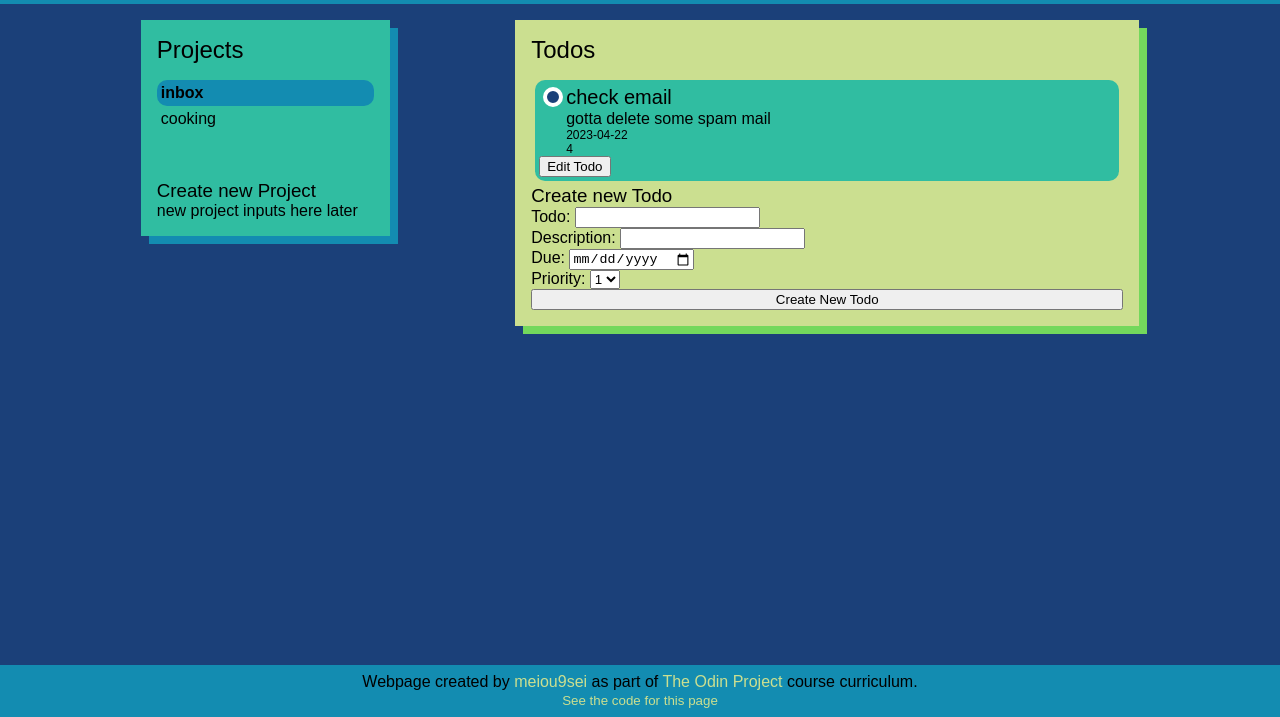
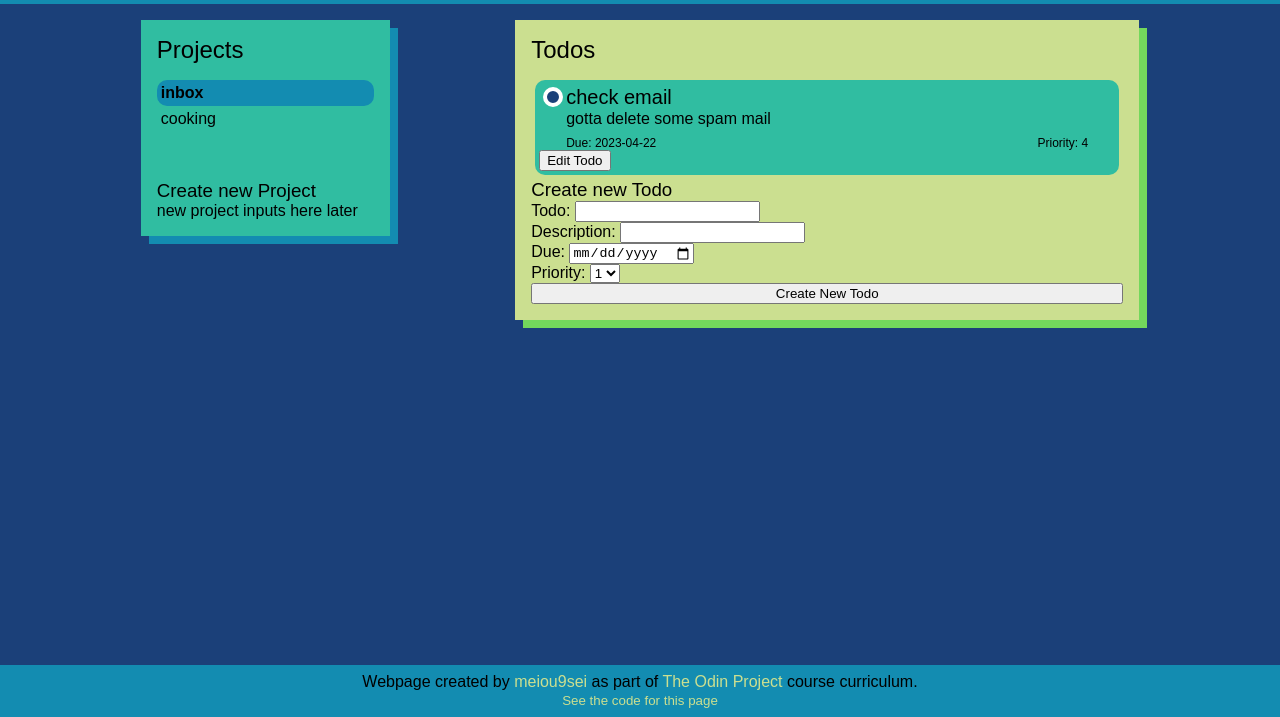
Before and after one commit to meiou9sei/TOP-todo-app, a website built with webpack: page dist/index.html in a window 1280 px wide. Shown: the part 83-800 px from the top of the page. Built offline with nearby package versions, Linux system fonts and the light colour scheme.

Commit message:
minor css change on todoitem details footer

```diff
--- a/src/styles.css
+++ b/src/styles.css
@@ -135,7 +135,13 @@ h2 {
 }
 
 .todoItem-details-container {
-  margin-left: 27px;
+  margin: 0 27px;
+}
+
+.todoItem-details-footer {
+  margin-top: 8px;
+  display: flex;
+  justify-content: space-between;
 }
 
 .todoItem-dueDate,
```
Also changed, not shown: dist/index.html.
